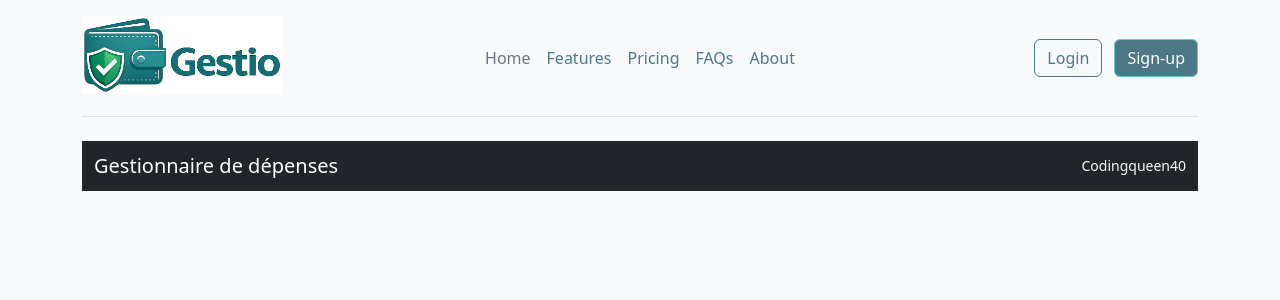
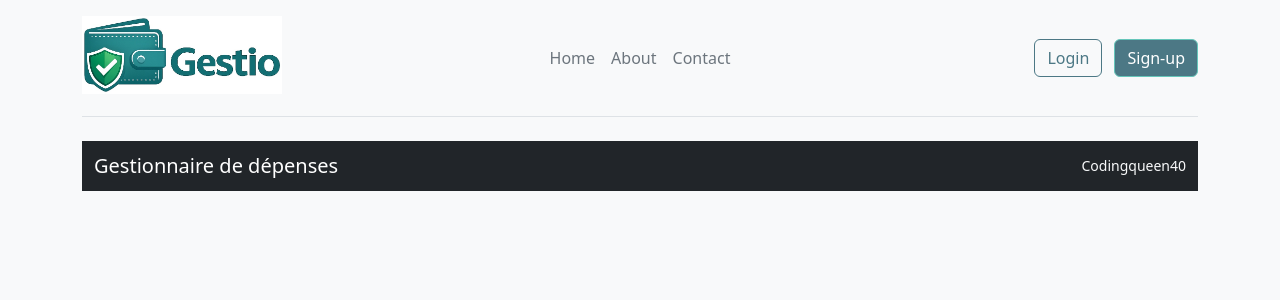
Before and after one commit to codingqueen40/gestio, a PHP site: template src/templates/header.php in a window 1280 px wide. Shown: the top 300 px of the page. Run offline with PHP 8.4, Linux system fonts and the light colour scheme; the template is opened without the code that fills it, so the values that code supplies are empty.

Commit message:
chore(header): create associative table to obtain a dynamic menu

```diff
--- a/src/templates/header.php
+++ b/src/templates/header.php
@@ -1,3 +1,13 @@
+<?php
+$mainMenu = [
+    'index.php' => 'Home',
+    'about.php' => 'About',
+    'contact.php' => 'Contact'
+];
+
+
+?>
+
 <!DOCTYPE html>
 <html lang="fr">
 
@@ -28,12 +38,14 @@
             </div>
             <ul
                 class="nav col-12 col-md-auto mb-2 justify-content-center mb-md-0">
-                <li><a href="#" class="nav-link px-2 link-secondary">Home</a>
+                <?php foreach ($mainMenu as $page => $title) : ?>
+
+                <li><a href="<?= $page ?>"
+                        class="nav-link px-2 link-secondary"><?=$title ?></a>
                 </li>
-                <li><a href="#" class="nav-link px-2">Features</a></li>
-                <li><a href="#" class="nav-link px-2">Pricing</a></li>
-                <li><a href="#" class="nav-link px-2">FAQs</a></li>
-                <li><a href="#" class="nav-link px-2">About</a></li>
+
+                <?php endforeach; ?>
+
             </ul>
             <div class="col-md-3 text-end"> <button type="button"
                     class="btn btn-outline-primary me-2">Login</button> <button
```
